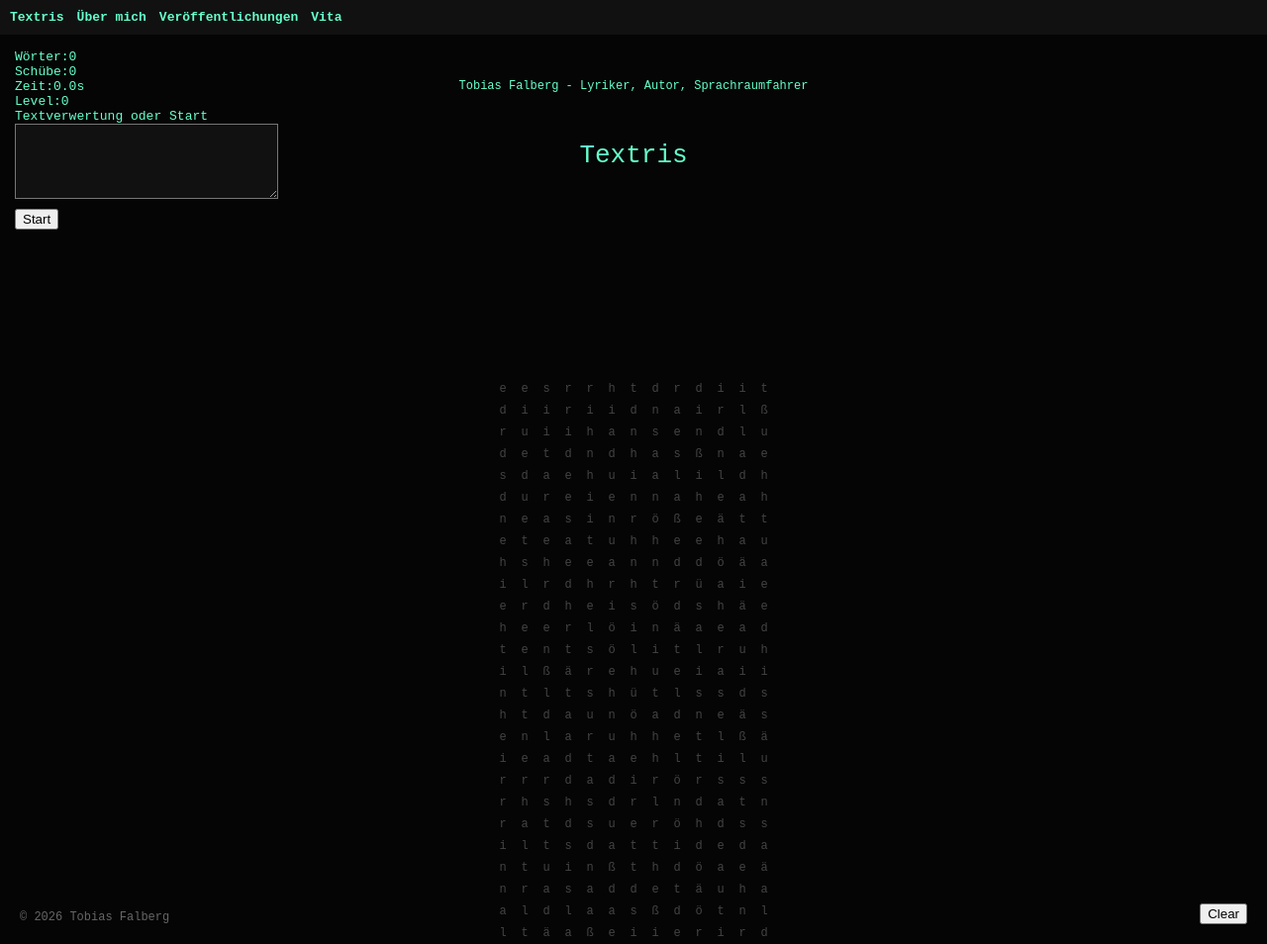
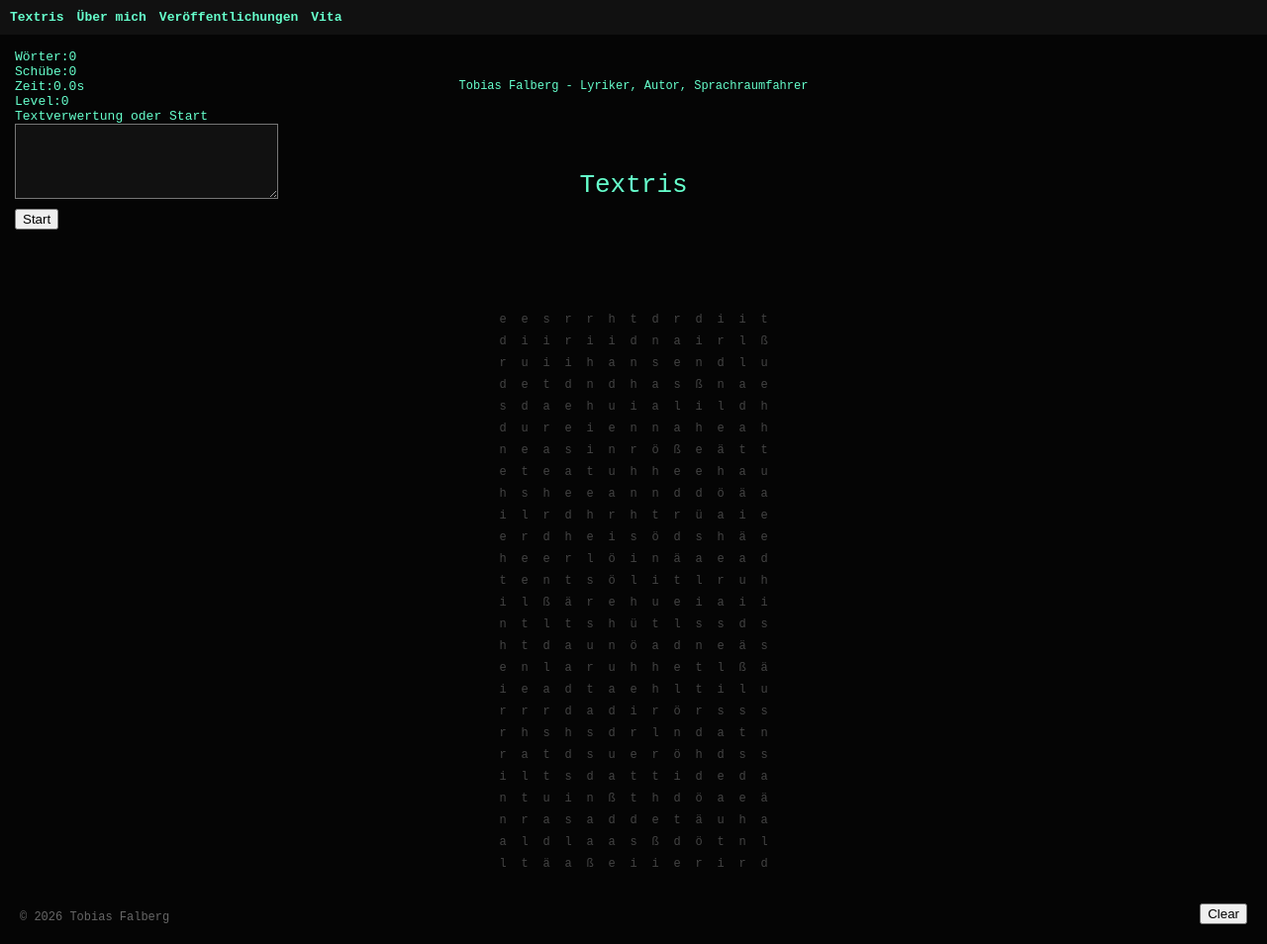
Before and after one commit to tobiasfalberg/tobiasfalberg.github.io, a Jekyll site: the page built from index.html, in a window 1280 px wide and 954 px high. Shown: the whole window at 99% size. Built offline with Jekyll 4.4.1, drawn with Linux system fonts in a browser that asks for light colours.

Commit message:
Adjust margins for title and grid layout

```diff
--- a/index.html
+++ b/index.html
@@ -63,7 +63,7 @@ h1 {
 #title {
   color:#66ffcc;
   font-size:26px;
-  margin:40px 0 10px 0; /* Platz für Navigation */
+  margin:70px 0 10px 0; /* Platz für Navigation */
   transition:0.5s;
 }
 
@@ -110,7 +110,7 @@ textarea {
   display:grid;
   grid-template-columns:repeat(13,22px);
   grid-template-rows:repeat(26,22px);
-  margin-top: 200px;
+  margin-top: 100px;
 }
 
 .cell {
```
